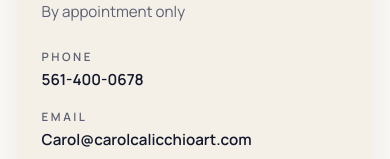
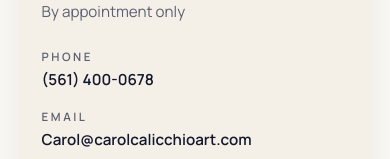
Before and after one commit to jgund98/carol, a Next.js app: page /contact in a window 390 px wide. Shown: the part 1664-1823 px from the top of the page. Built offline with nearby package versions, Linux system fonts and the light colour scheme; no server answers; the database is empty.

Commit message:
Studio phone shown as (561) 400-0678 everywhere
Co-Authored-By: Claude Fable 5.1 <noreply@anthropic.com>

```diff
--- a/app/(site)/contact/page.tsx
+++ b/app/(site)/contact/page.tsx
@@ -8,7 +8,7 @@ import { getWork } from "@/lib/store";
 
 export const metadata: Metadata = {
   title: "Contact | Carol Calicchio Art Studio, Delray Beach",
-  description: "Contact Carol Calicchio about a painting, a commission or a studio visit. 2559 Webb Avenue, Delray Beach, FL. Call 561-400-0678 or email Carol@carolcalicchioart.com.",
+  description: "Contact Carol Calicchio about a painting, a commission or a studio visit. 2559 Webb Avenue, Delray Beach, FL. Call (561) 400-0678 or email Carol@carolcalicchioart.com.",
   alternates: { canonical: "/contact" },
 };
 
--- a/lib/content.ts
+++ b/lib/content.ts
@@ -230,7 +230,7 @@ export const collections = [
 export const faqs = [
   {
     q: "Can I visit the studio in Delray Beach?",
-    a: "Yes. Carol Calicchio Art Studio at 2559 Webb Avenue, Delray Beach, is open by appointment. Call 561-400-0678 or email Carol@carolcalicchioart.com to arrange a private viewing.",
+    a: "Yes. Carol Calicchio Art Studio at 2559 Webb Avenue, Delray Beach, is open by appointment. Call (561) 400-0678 or email Carol@carolcalicchioart.com to arrange a private viewing.",
   },
   {
     q: "Do you take commissions for oversized paintings?",
--- a/lib/site.ts
+++ b/lib/site.ts
@@ -8,7 +8,7 @@ export const site = {
   legalName: "Carol Calicchio Art Studio",
   tagline: "Abstract florals and seascapes, painted in the light of South Florida.",
   url: "https://www.carolcalicchioart.com",
-  phone: "561-400-0678",
+  phone: "(561) 400-0678",
   phoneHref: "tel:+15614000678",
   email: "Carol@carolcalicchioart.com",
   studio: {
```
